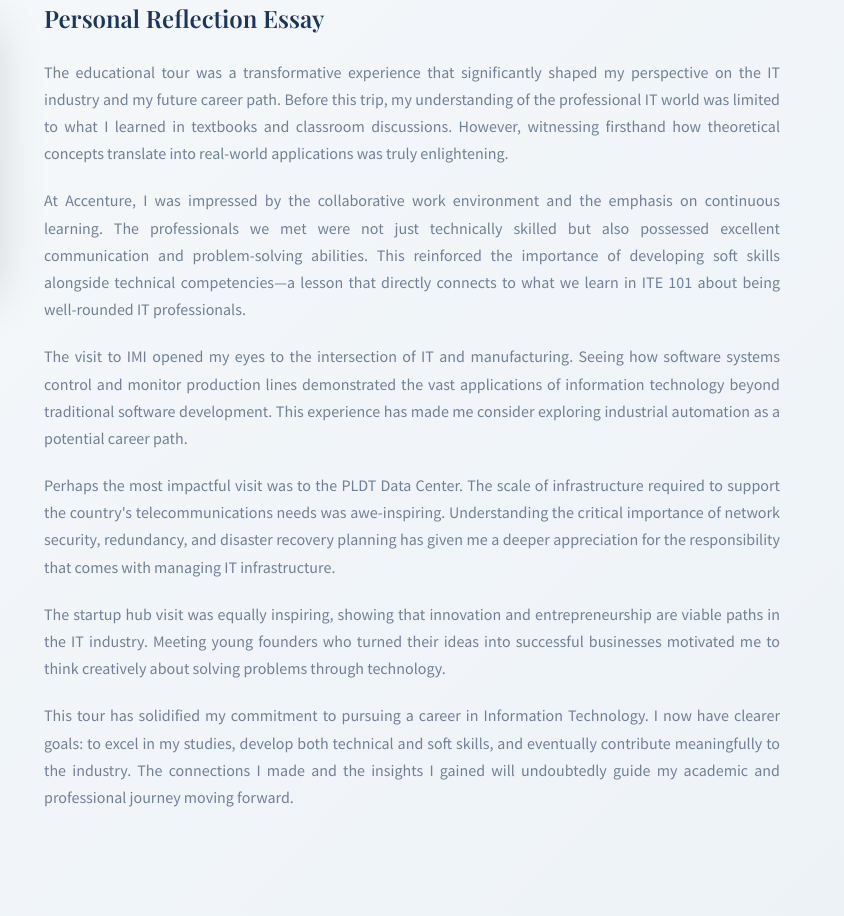
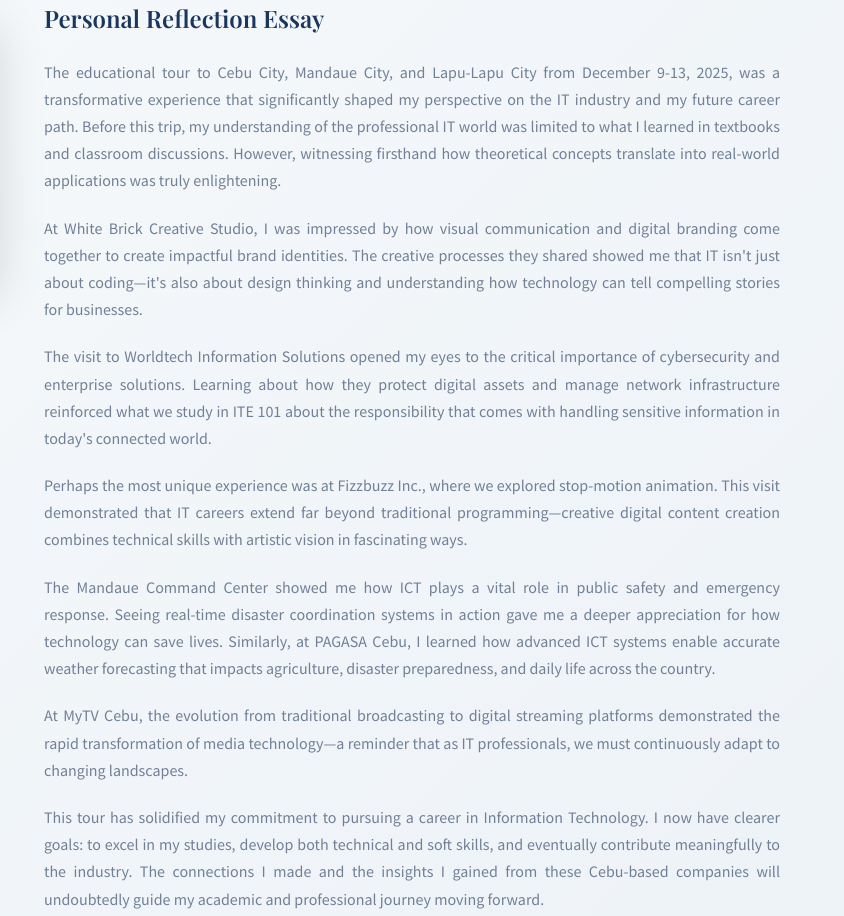
Before and after one commit to jpllbn/jpllbn.github.io, a plain HTML site: page index.html in a window 1280 px wide. Shown: the part 8929-9845 px from the top of the page, 436-1280 px from the left. Drawn offline with nearby package versions, Linux system fonts and the light colour scheme.

Commit message:
Enhance personal reflection essay in index.html by adding specific details about the educational tour to Cebu, including visits to various companies and insights gained. Update content to reflect a broader understanding of IT's role in different sectors and reinforce commitment to a career in Information Technology.

```diff
--- a/index.html
+++ b/index.html
@@ -395,17 +395,19 @@
                 </div>
                 <div class="reflection-text">
                     <h3>Personal Reflection Essay</h3>
-                    <p>The educational tour was a transformative experience that significantly shaped my perspective on the IT industry and my future career path. Before this trip, my understanding of the professional IT world was limited to what I learned in textbooks and classroom discussions. However, witnessing firsthand how theoretical concepts translate into real-world applications was truly enlightening.</p>
+                    <p>The educational tour to Cebu City, Mandaue City, and Lapu-Lapu City from December 9-13, 2025, was a transformative experience that significantly shaped my perspective on the IT industry and my future career path. Before this trip, my understanding of the professional IT world was limited to what I learned in textbooks and classroom discussions. However, witnessing firsthand how theoretical concepts translate into real-world applications was truly enlightening.</p>
 
-                    <p>At Accenture, I was impressed by the collaborative work environment and the emphasis on continuous learning. The professionals we met were not just technically skilled but also possessed excellent communication and problem-solving abilities. This reinforced the importance of developing soft skills alongside technical competencies—a lesson that directly connects to what we learn in ITE 101 about being well-rounded IT professionals.</p>
+                    <p>At White Brick Creative Studio, I was impressed by how visual communication and digital branding come together to create impactful brand identities. The creative processes they shared showed me that IT isn't just about coding—it's also about design thinking and understanding how technology can tell compelling stories for businesses.</p>
 
-                    <p>The visit to IMI opened my eyes to the intersection of IT and manufacturing. Seeing how software systems control and monitor production lines demonstrated the vast applications of information technology beyond traditional software development. This experience has made me consider exploring industrial automation as a potential career path.</p>
+                    <p>The visit to Worldtech Information Solutions opened my eyes to the critical importance of cybersecurity and enterprise solutions. Learning about how they protect digital assets and manage network infrastructure reinforced what we study in ITE 101 about the responsibility that comes with handling sensitive information in today's connected world.</p>
 
-                    <p>Perhaps the most impactful visit was to the PLDT Data Center. The scale of infrastructure required to support the country's telecommunications needs was awe-inspiring. Understanding the critical importance of network security, redundancy, and disaster recovery planning has given me a deeper appreciation for the responsibility that comes with managing IT infrastructure.</p>
+                    <p>Perhaps the most unique experience was at Fizzbuzz Inc., where we explored stop-motion animation. This visit demonstrated that IT careers extend far beyond traditional programming—creative digital content creation combines technical skills with artistic vision in fascinating ways.</p>
 
-                    <p>The startup hub visit was equally inspiring, showing that innovation and entrepreneurship are viable paths in the IT industry. Meeting young founders who turned their ideas into successful businesses motivated me to think creatively about solving problems through technology.</p>
+                    <p>The Mandaue Command Center showed me how ICT plays a vital role in public safety and emergency response. Seeing real-time disaster coordination systems in action gave me a deeper appreciation for how technology can save lives. Similarly, at PAGASA Cebu, I learned how advanced ICT systems enable accurate weather forecasting that impacts agriculture, disaster preparedness, and daily life across the country.</p>
 
-                    <p>This tour has solidified my commitment to pursuing a career in Information Technology. I now have clearer goals: to excel in my studies, develop both technical and soft skills, and eventually contribute meaningfully to the industry. The connections I made and the insights I gained will undoubtedly guide my academic and professional journey moving forward.</p>
+                    <p>At MyTV Cebu, the evolution from traditional broadcasting to digital streaming platforms demonstrated the rapid transformation of media technology—a reminder that as IT professionals, we must continuously adapt to changing landscapes.</p>
+
+                    <p>This tour has solidified my commitment to pursuing a career in Information Technology. I now have clearer goals: to excel in my studies, develop both technical and soft skills, and eventually contribute meaningfully to the industry. The connections I made and the insights I gained from these Cebu-based companies will undoubtedly guide my academic and professional journey moving forward.</p>
                 </div>
             </div>
         </div>
```
